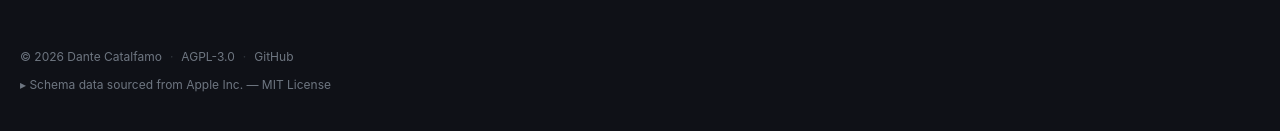
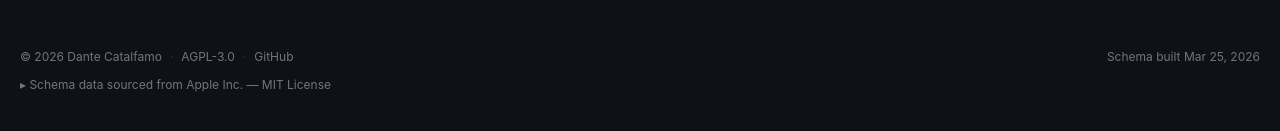
Before and after one commit to dantecatalfamo/mobileconfig-builder, a React (Vite) app: page / in a window 1280 px wide. Shown: the part 627-758 px from the top of the page. Built offline with nearby package versions, Linux system fonts and the light colour scheme.

Commit message:
Add schema build date to footer

```diff
--- a/src/App.jsx
+++ b/src/App.jsx
@@ -41,6 +41,7 @@ export default function App() {
 
       <footer className="app-footer">
         <div className="footer-info">
+          <div className="footer-left">
             <span>© 2026 Dante Catalfamo</span>
             <span className="footer-sep">·</span>
             <span>AGPL-3.0</span>
@@ -53,6 +54,14 @@ export default function App() {
               GitHub
             </a>
           </div>
+          <span>
+            Schema built{" "}
+            {new Date(schemasData._meta.generatedAt).toLocaleDateString(
+              undefined,
+              { year: "numeric", month: "short", day: "numeric" },
+            )}
+          </span>
+        </div>
         {schemasData._appleLicense && (
           <details className="license-details">
             <summary>Schema data sourced from Apple Inc. — MIT License</summary>
--- a/src/index.css
+++ b/src/index.css
@@ -1099,6 +1099,11 @@ textarea {
   color: var(--text3);
   display: flex;
   align-items: center;
+  justify-content: space-between;
+}
+.footer-left {
+  display: flex;
+  align-items: center;
   gap: 8px;
 }
 .footer-sep {
```
Lines whose indentation alone changed are shown as unchanged.
